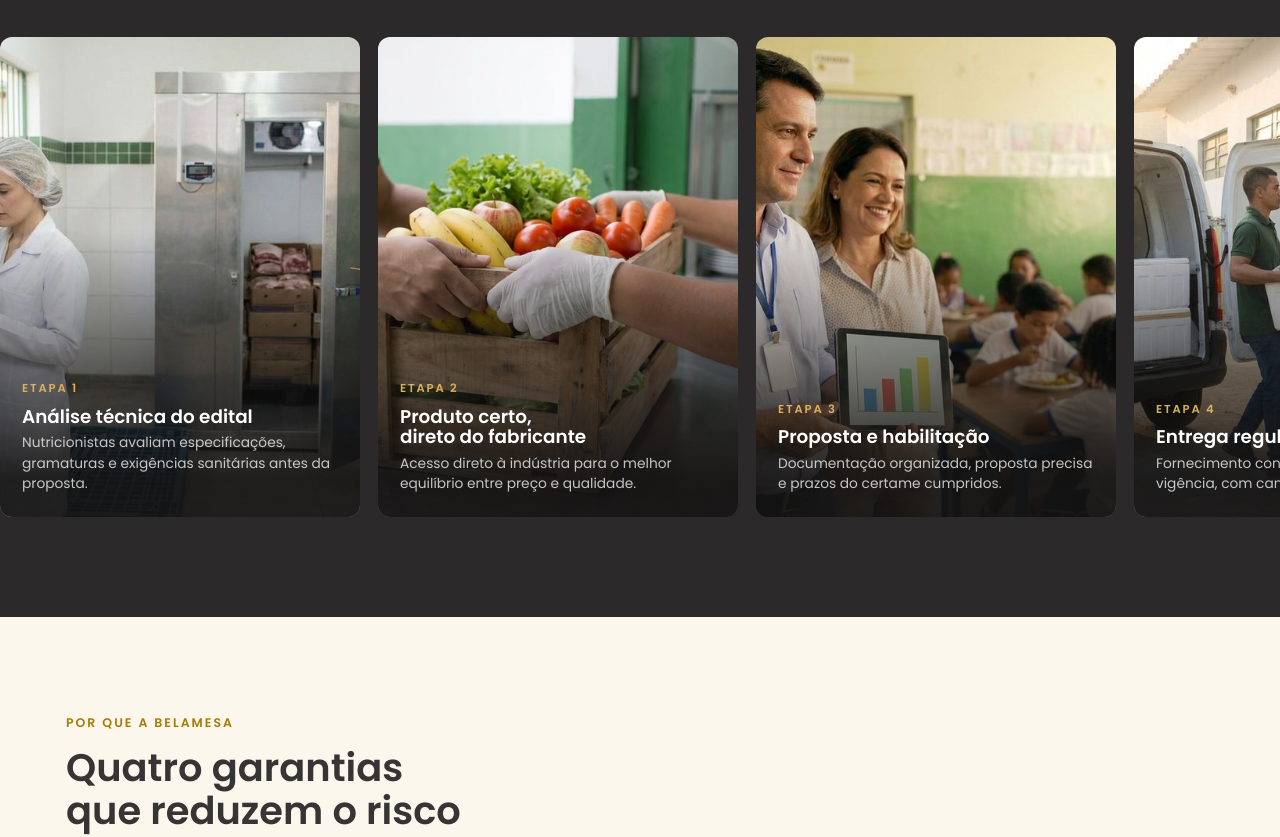
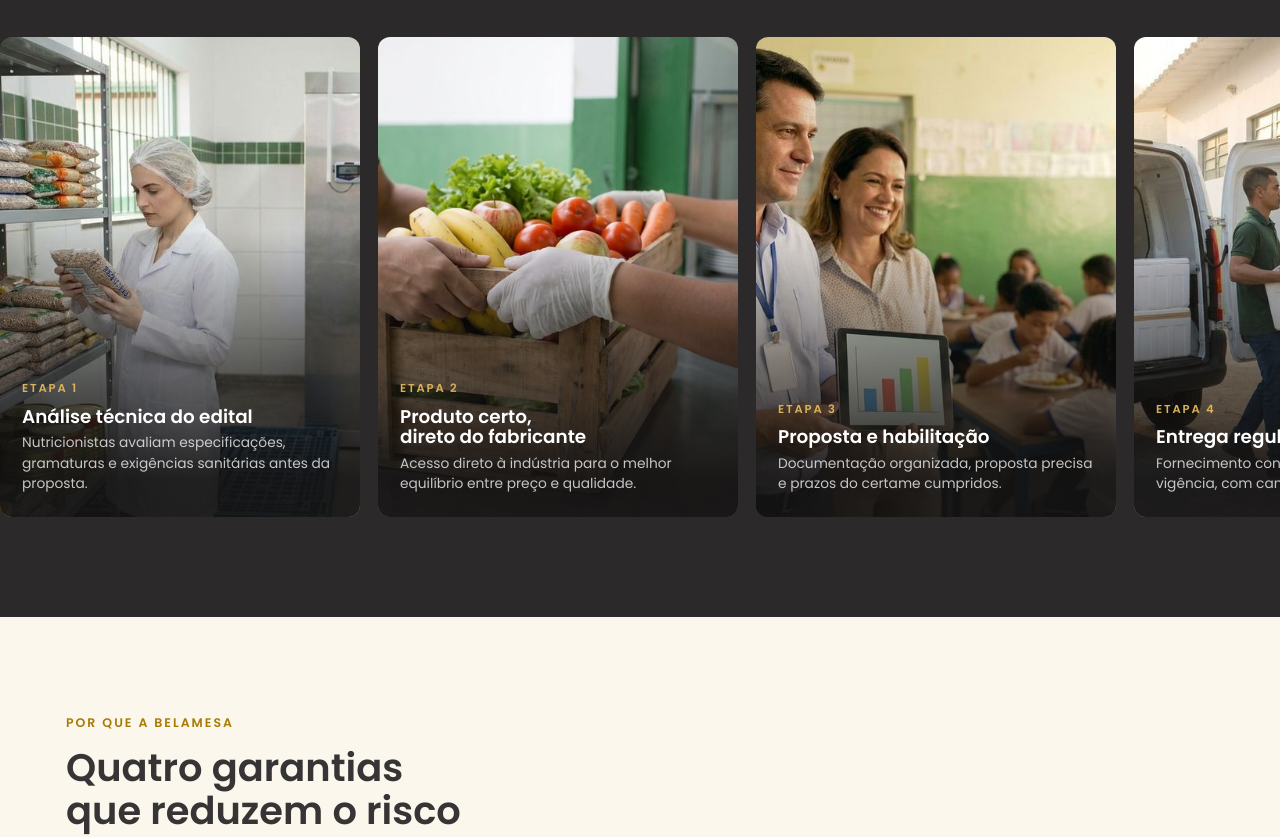
Before and after one commit to ivantorresmus-wq/belamesa-site, a plain HTML site: page index.html in a window 1280 px wide. Shown: the part 2697-3534 px from the top of the page. Drawn offline with Linux system fonts and the light colour scheme.

Commit message:
Jornada: reenquadra foto da Etapa 1 na nutricionista
Co-Authored-By: Claude Opus 5.5 <noreply@anthropic.com>
Claude-Session: https://claude.ai/code/session_01U54LKjMxYZ4LYBqHnsRsdb

```diff
--- a/index.html
+++ b/index.html
@@ -306,7 +306,7 @@ footer img{height:26px;width:auto;display:block;opacity:.9}
     </div>
   </div>
   <div class="rail" id="rail">
-    <article class="card"><img src="img/estoque.jpg" alt="Nutricionistas conferindo produtos" loading="lazy"><div class="cap"><span class="step">Etapa 1</span><h3>Análise técnica do edital</h3><p>Nutricionistas avaliam especificações, gramaturas e exigências sanitárias antes da proposta.</p></div></article>
+    <article class="card"><img src="img/estoque.jpg" alt="Nutricionista conferindo a embalagem de um produto no estoque" loading="lazy" style="object-position:20% 50%"><div class="cap"><span class="step">Etapa 1</span><h3>Análise técnica do edital</h3><p>Nutricionistas avaliam especificações, gramaturas e exigências sanitárias antes da proposta.</p></div></article>
     <article class="card"><img src="img/caixa.jpg" alt="Caixa de alimentos sendo entregue" loading="lazy"><div class="cap"><span class="step">Etapa 2</span><h3>Produto certo, direto do fabricante</h3><p>Acesso direto à indústria para o melhor equilíbrio entre preço e qualidade.</p></div></article>
     <article class="card"><img src="img/gestor.jpg" alt="Gestor público e diretora no refeitório" loading="lazy"><div class="cap"><span class="step">Etapa 3</span><h3>Proposta e habilitação</h3><p>Documentação organizada, proposta precisa e prazos do certame cumpridos.</p></div></article>
     <article class="card"><img src="img/van.jpg" alt="Entrega de alimentos na escola" loading="lazy"><div class="cap"><span class="step">Etapa 4</span><h3>Entrega regular</h3><p>Fornecimento contínuo durante toda a vigência, com canal direto com o órgão.</p></div></article>
```
